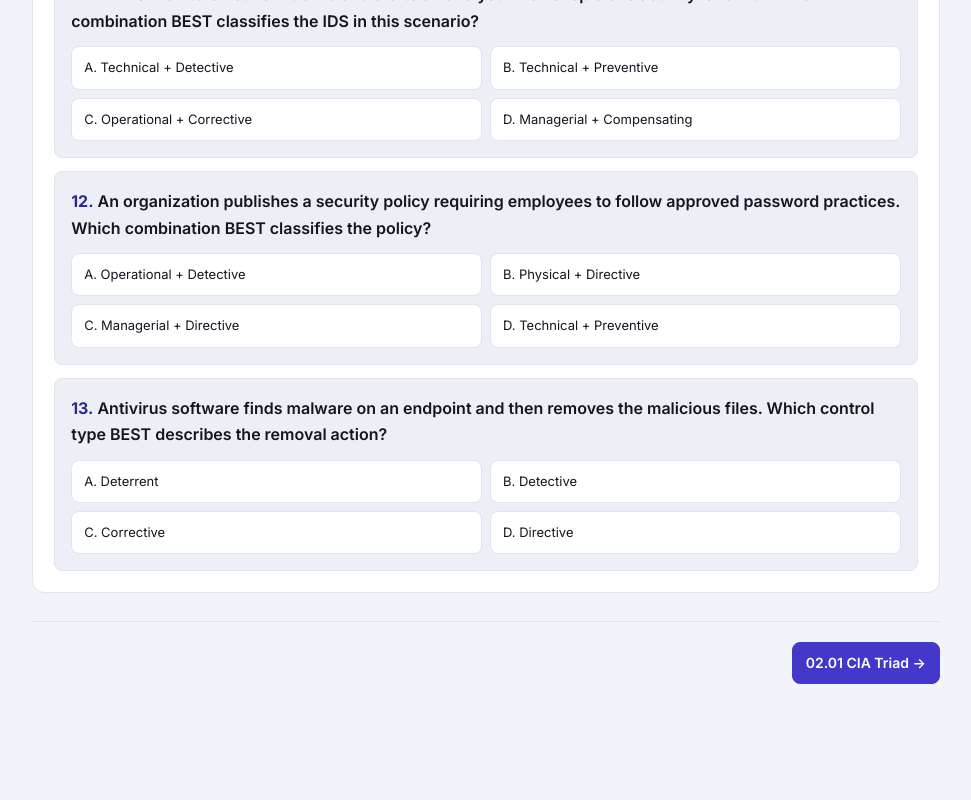
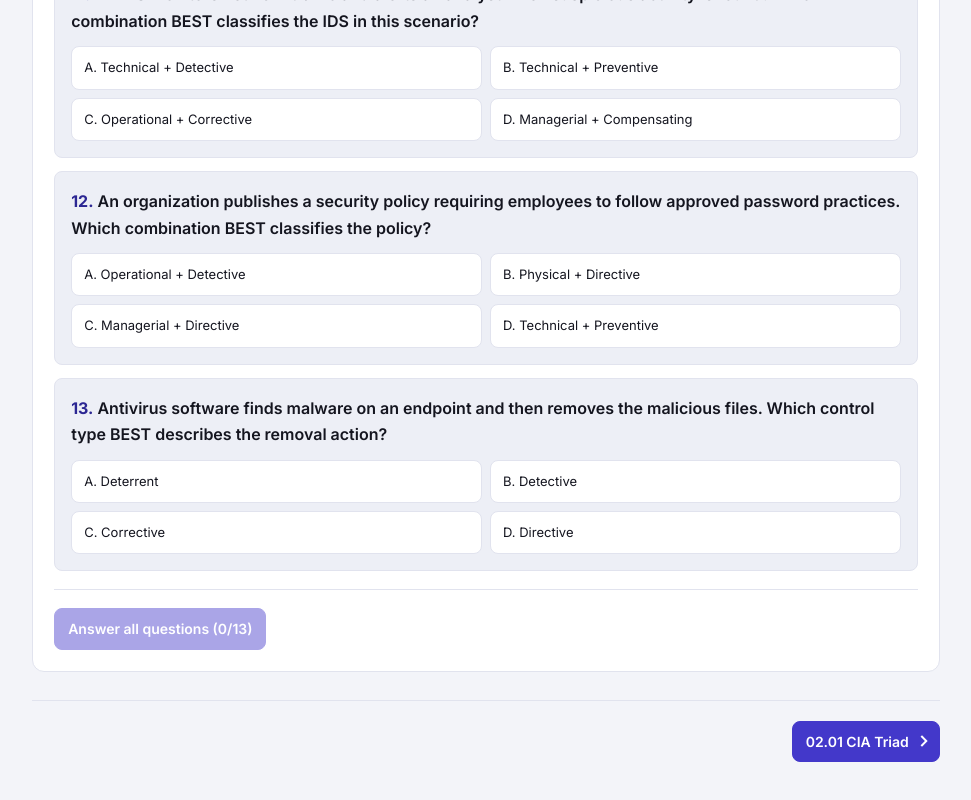
Before and after one commit to ari-923/security, a Next.js app: page /course/01.01 in a window 1280 px wide. Shown: the part 6617-7417 px from the top of the page, without its empty margins (289-1260 px from the left). Before the commit the page ends 7391 px from the top, so only its background shows below. Built offline with nearby package versions, Linux system fonts and the light colour scheme.

Commit message:
Update LessonClient.js

```diff
--- a/components/LessonClient.js
+++ b/components/LessonClient.js
@@ -521,6 +521,12 @@ function ComparisonTable({ title, headers, rows }) {
 
 function ExamPractice({ questions }) {
   const [answers, setAnswers] = useState({});
+  const [showScore, setShowScore] = useState(false);
+
+  const answeredCount = Object.keys(answers).length;
+  const allAnswered = questions.length > 0 && answeredCount === questions.length;
+  const correctCount = questions.reduce((total, q, qi) => total + (answers[qi] === q.answer ? 1 : 0), 0);
+  const scorePercent = questions.length ? Math.round((correctCount / questions.length) * 100) : 0;
 
   return <section className="sc-practice">
     <span className="sc-kicker">Security+ Exam-Style Practice</span>
@@ -537,18 +543,39 @@ function ExamPractice({ questions }) {
               let cls = "sc-choice";
               if (answered && ci === q.answer) cls += " correct";
               if (answered && ci === selected && ci !== q.answer) cls += " wrong";
-              return <button key={choice} className={cls} disabled={answered} onClick={() => setAnswers((a) => ({ ...a, [qi]: ci }))}>{String.fromCharCode(65 + ci)}. {choice}</button>;
+              return <button key={choice} className={cls} disabled={answered} onClick={() => {
+                setAnswers((a) => ({ ...a, [qi]: ci }));
+                setShowScore(false);
+              }}>{String.fromCharCode(65 + ci)}. {choice}</button>;
             })}
           </div>
           {answered && <div className="sc-explanation"><strong>{selected === q.answer ? "Correct." : "Not quite."}</strong> {q.explanation}</div>}
         </article>;
       })}
     </div>
+
+    <div className="sc-score-area">
+      <button
+        className="btn primary sc-score-button"
+        disabled={!allAnswered}
+        onClick={() => setShowScore(true)}
+      >
+        {allAnswered ? "Reveal score" : `Answer all questions (${answeredCount}/${questions.length})`}
+      </button>
+
+      {showScore && <div className="sc-score-result" role="status">
+        <span className="sc-score-percent">{scorePercent}%</span>
+        <div>
+          <strong>You got {correctCount} out of {questions.length} correct.</strong>
+          <p>{questions.length - correctCount} incorrect · {questions.length} total questions</p>
+        </div>
+      </div>}
+    </div>
   </section>;
 }
 
 function LessonNav({ previous, next }) {
-  return <div className="lesson-nav">{previous ? <Link className="btn" href={`/course/${previous.id}`}>← {previous.id} {previous.title}</Link> : <span />}{next ? <Link className="btn primary" href={`/course/${next.id}`}>{next.id} {next.title} →</Link> : <Link className="btn primary" href="/quiz">Take a scenario quiz →</Link>}</div>;
+  return <div className="lesson-nav">{previous ? <Link className="btn nav-prev" href={`/course/${previous.id}`}>{previous.id} {previous.title}</Link> : <span />}{next ? <Link className="btn primary nav-next" href={`/course/${next.id}`}>{next.id} {next.title}</Link> : <Link className="btn primary" href="/quiz">Open Practice Center</Link>}</div>;
 }
 
 function LearningSection({ lesson, section, done, onDone, onTutor }) {
```
